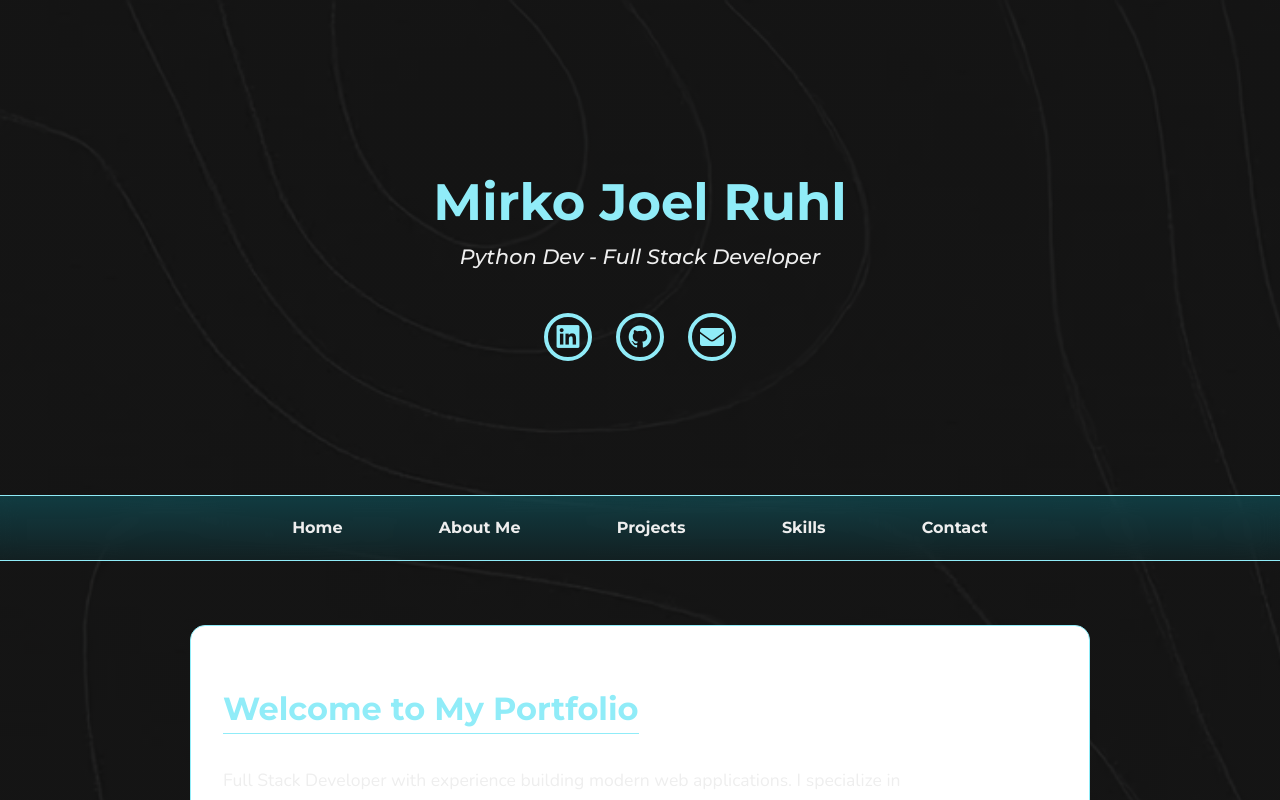
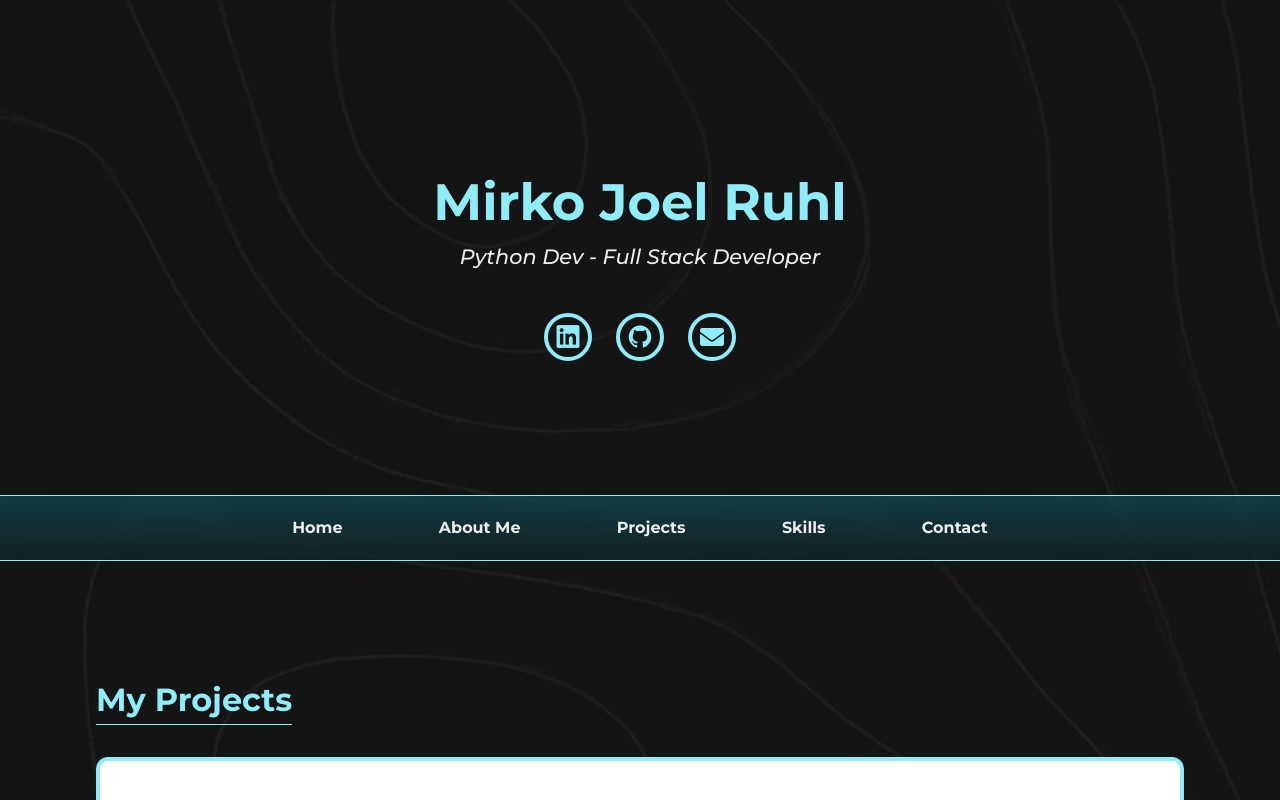
Before and after one commit to RuhlMirko/portfolio, a React (Vite) app: page / in a window 1280 px wide. Shown: the top 800 px of the page. Built offline with nearby package versions, Linux system fonts and the light colour scheme; the HTML template or start-up script is replaced by a standard one.

Commit message:
Updated page structure

```diff
--- a/src/App.jsx
+++ b/src/App.jsx
@@ -14,9 +14,9 @@ function App() {
       <Hero />
       <Header />
       <main>
-        <About />
         <Projects />
         <Skills />
+        <About />
         <Contact />
         <Resume />
       </main>
```
